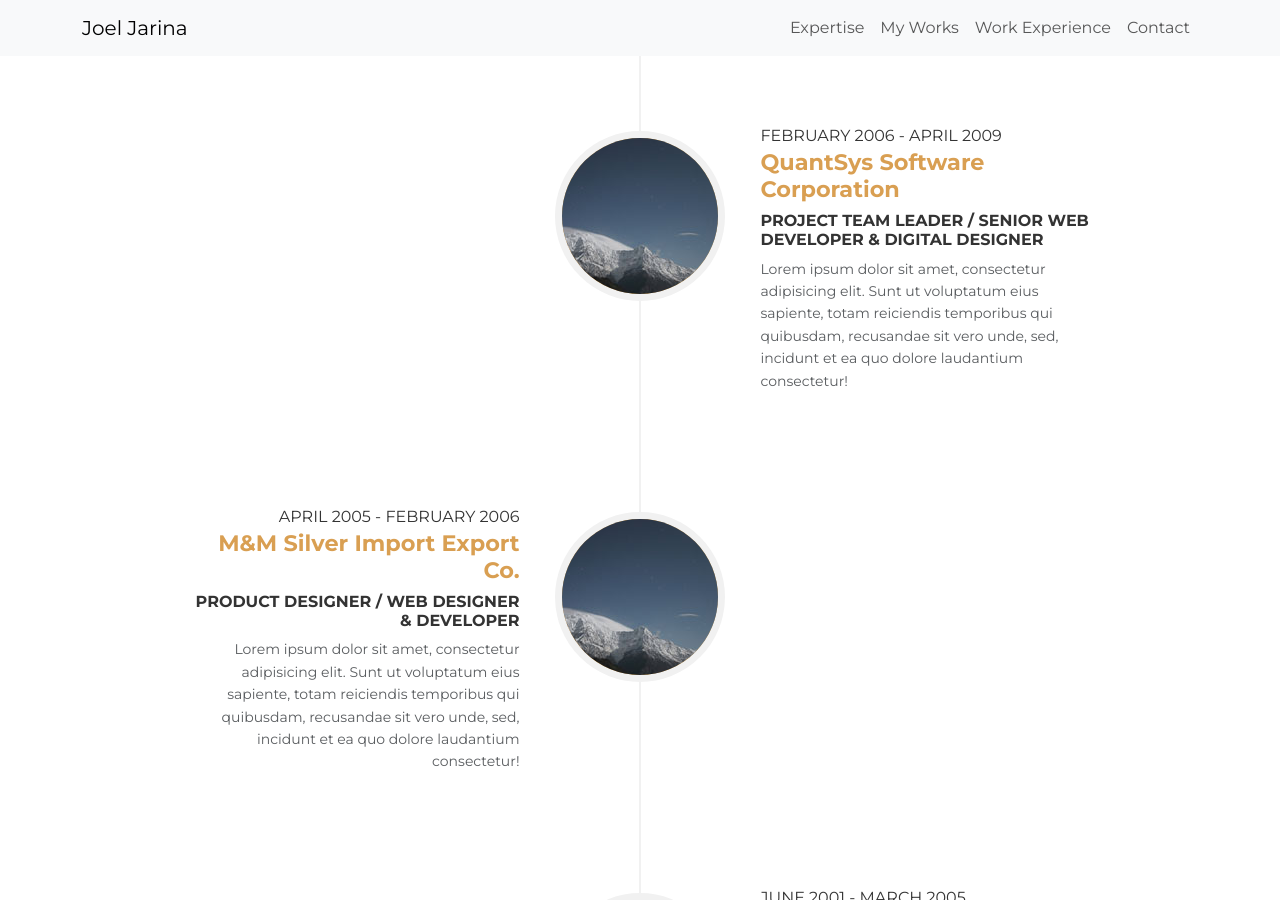
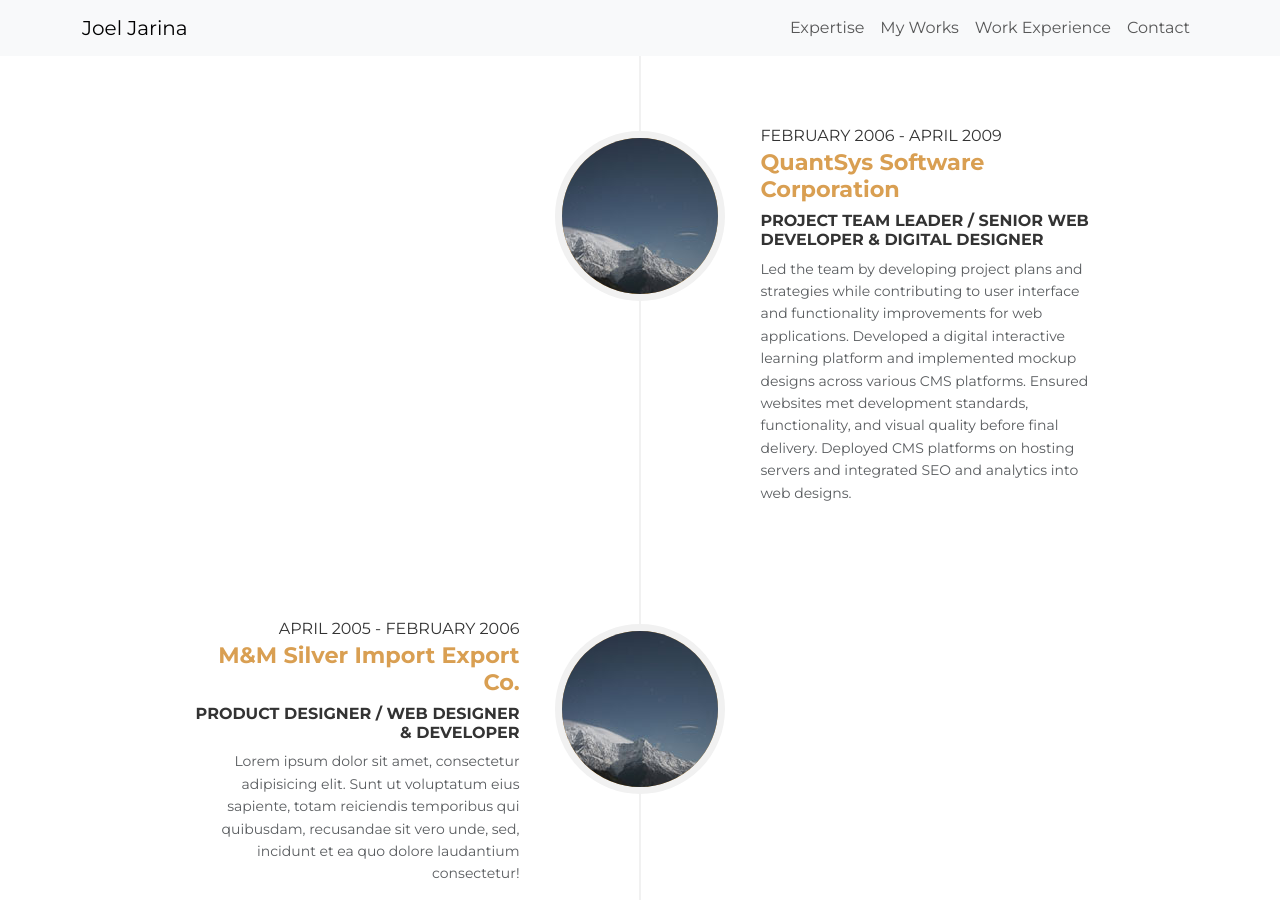
Before and after one commit to media4creations/aboutme, a Jekyll site: the page built from index.html, in a window 1280 px wide and 900 px high, scrolled down 4211 px. Built offline with Jekyll 4.4.1, drawn with Linux system fonts in a browser that asks for light colours; some web fonts are replaced.

Commit message:
Update work-experience.html

```diff
--- a/_includes/work-experience.html
+++ b/_includes/work-experience.html
@@ -67,7 +67,7 @@
                                     <h6 class="job_position">Project Team Leader / Senior Web Developer & Digital Designer</h6>
                                 </div>
                                 <div class="timeline-body">
-                                    <p class="text-muted">Lorem ipsum dolor sit amet, consectetur adipisicing elit. Sunt ut voluptatum eius sapiente, totam reiciendis temporibus qui quibusdam, recusandae sit vero unde, sed, incidunt et ea quo dolore laudantium consectetur!</p>
+                                    <p class="text-muted">Led the team by developing project plans and strategies while contributing to user interface and functionality improvements for web applications. Developed a digital interactive learning platform and implemented mockup designs across various CMS platforms. Ensured websites met development standards, functionality, and visual quality before final delivery. Deployed CMS platforms on hosting servers and integrated SEO and analytics into web designs.</p>
                                 </div>
                             </div>
                         </li>
```
